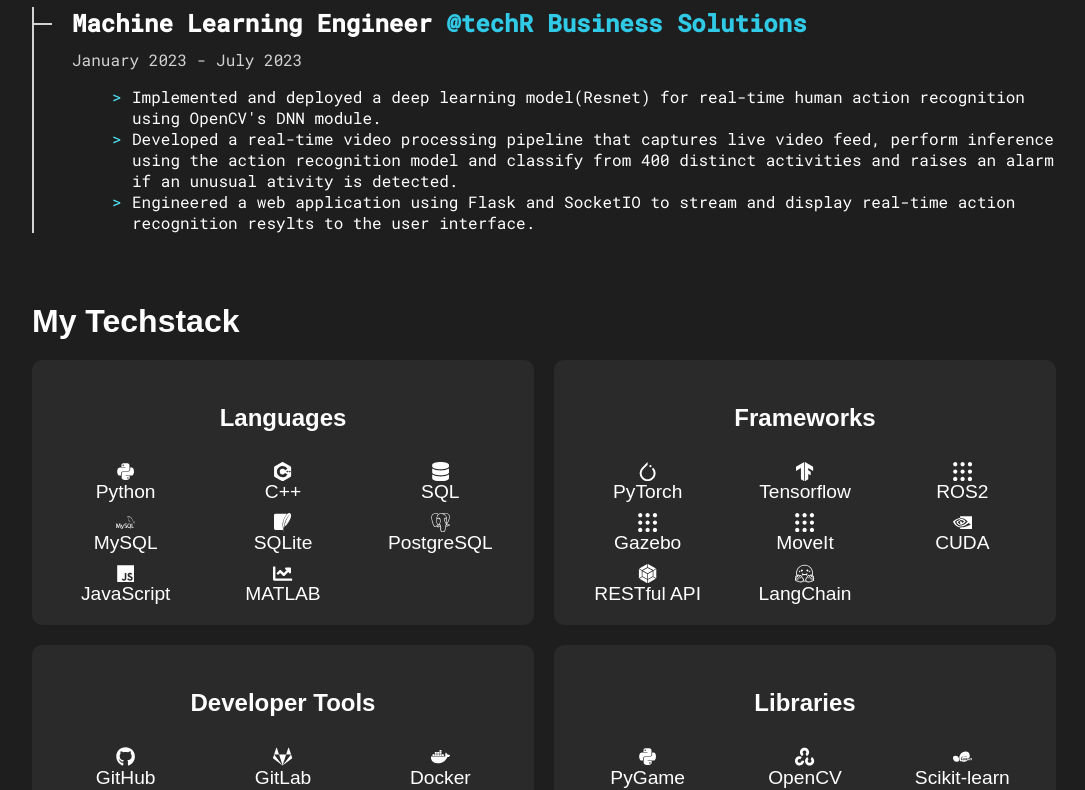
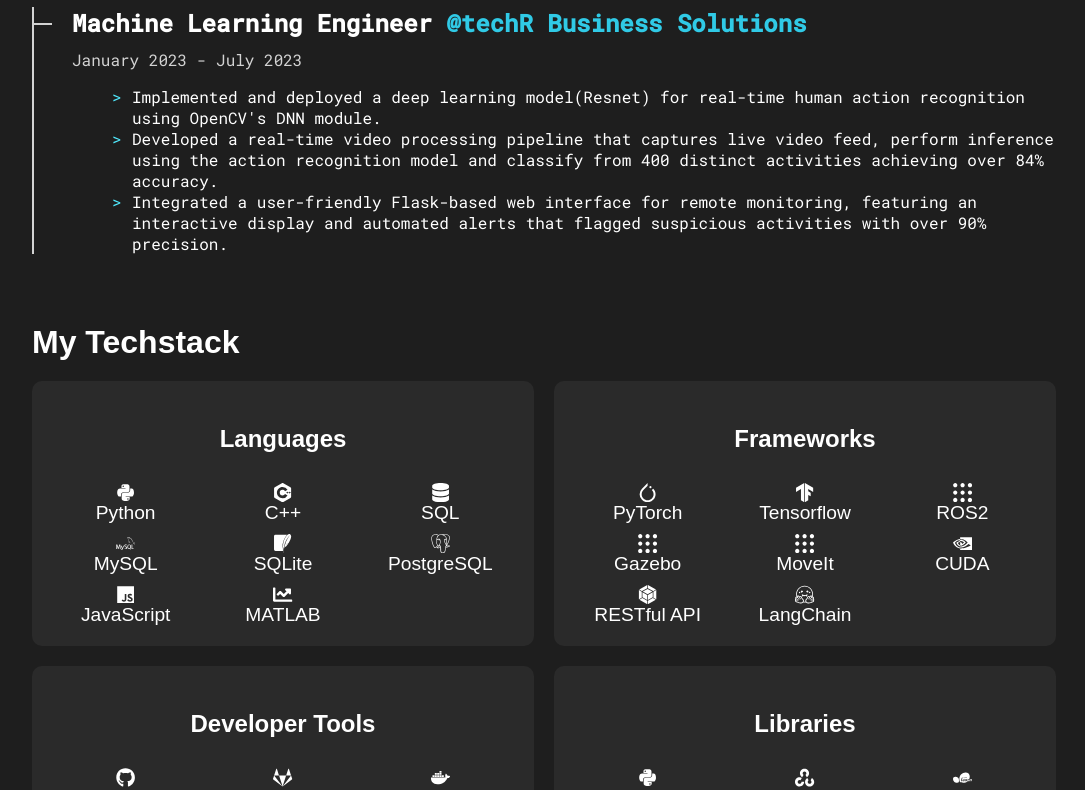
Before and after one commit to StarkGoku10/StarkGoku10.github.io, a React (Create React App) app: page / in a window 1280 px wide. Shown: the part 1940-2730 px from the top of the page, without its empty margins (96-1181 px from the left). Built offline with nearby package versions, Linux system fonts and the light colour scheme.

Commit message:
resume update

```diff
--- a/src/components/resume/resume.tsx
+++ b/src/components/resume/resume.tsx
@@ -82,10 +82,11 @@
                   </li>
                   <li className="bullet-point">
                     Developed a real-time video processing pipeline that captures live video feed, perform inference using the
-                     action recognition model and classify from 400 distinct activities and raises an alarm if an unusual ativity is detected.
+                     action recognition model and classify from 400 distinct activities achieving over 84% accuracy.
                   </li>
                   <li className="bullet-point">
-                    Engineered a web application using Flask and SocketIO to stream and display real-time action recognition resylts to the user interface.
+                  Integrated a user-friendly Flask-based web interface for remote monitoring,
+                  featuring an interactive display and automated alerts that flagged suspicious activities with over 90% precision.
                   </li>
                 </ul>
               </div>
```
Also changed, not shown: 2 other files (tests, documents, lock files or other folders).
